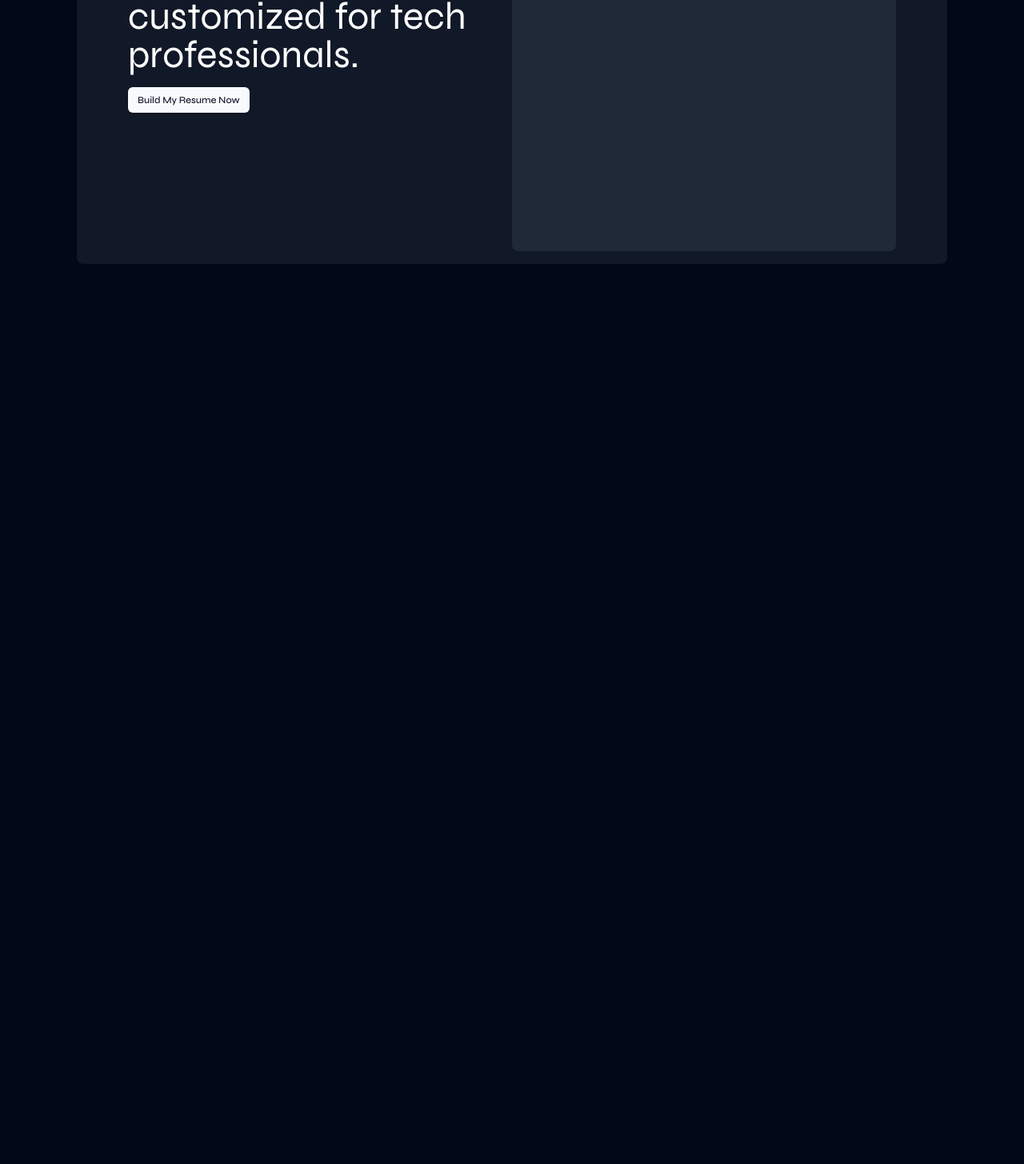
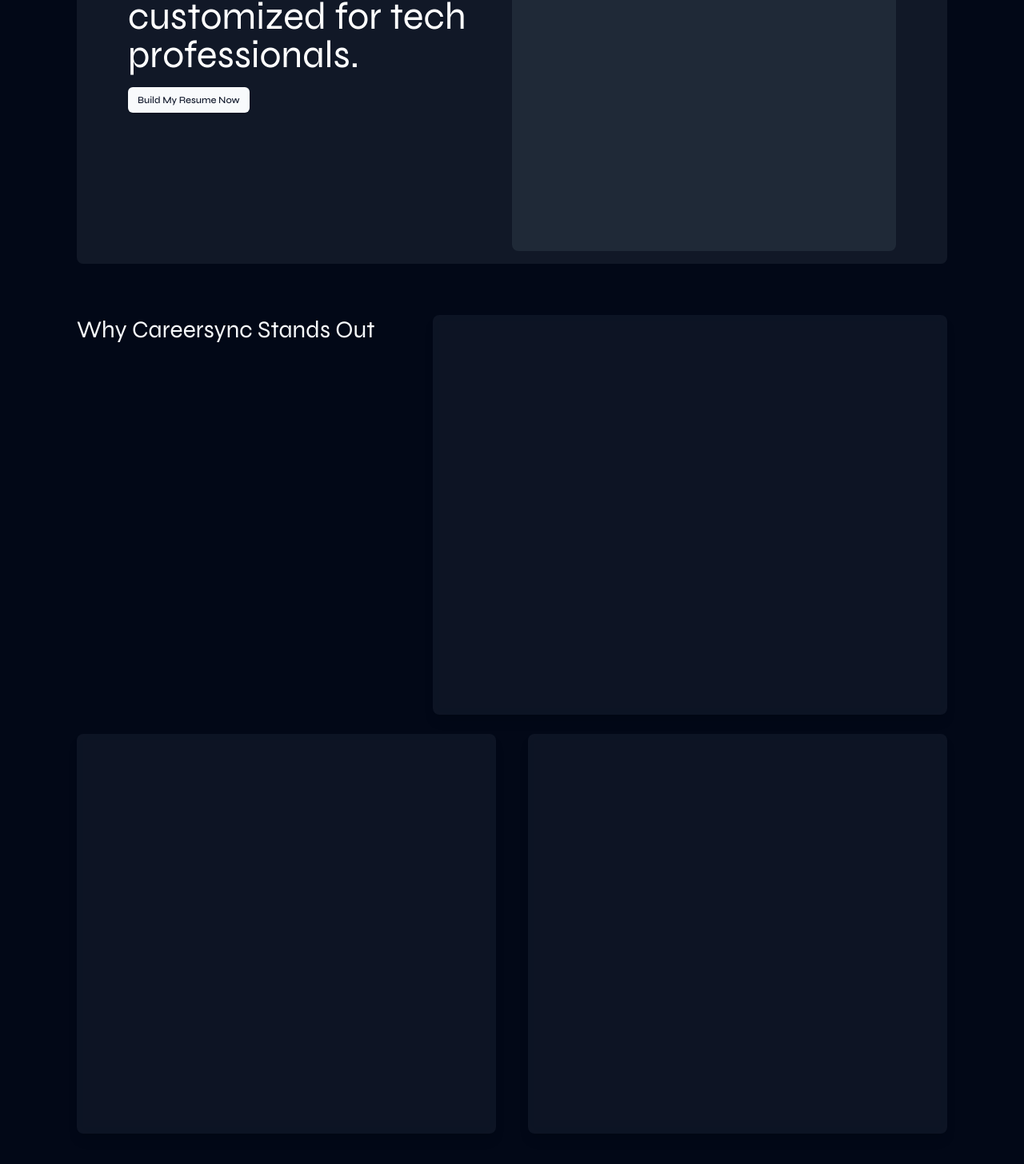
Before and after one commit to salmandotweb/career-sync, a Next.js app: page / in a window 1280 px wide. Shown: the part 460-1916 px from the top of the page at 80% size. Before the commit the page ends 822 px from the top, so only its background shows below. Built offline with nearby package versions, Linux system fonts and the light colour scheme.

Commit message:
features section

```diff
--- /dev/null
+++ b/src/components/Sections/Features.tsx
@@ -0,0 +1,18 @@
+const Features = () => {
+	return (
+		<div className="w-full flex flex-col items-start gap-6 my-16">
+			<div className="flex items-start gap-4 w-full">
+				<div className="flex flex-col items-start gap-4 w-[40%]">
+					<h1 className="text-3xl">Why Careersync Stands Out</h1>
+				</div>
+				<div className="w-[60%] rounded-lg bg-slate-800 h-[500px] backdrop-blur-md bg-opacity-40 p-4 shadow-lg"></div>
+			</div>
+			<div className="flex items-start w-full gap-10">
+				<div className="w-[50%] rounded-lg bg-slate-800 h-[500px] backdrop-blur-md bg-opacity-40 p-4 shadow-lg"></div>
+				<div className="w-[50%] rounded-lg bg-slate-800 h-[500px] backdrop-blur-md bg-opacity-40 p-4 shadow-lg"></div>
+			</div>
+		</div>
+	);
+};
+
+export default Features;
--- a/src/pages/index.tsx
+++ b/src/pages/index.tsx
@@ -1,4 +1,5 @@
 import Navbar from "@/components/Layout/Navbar";
+import Features from "@/components/Sections/Features";
 import Hero from "@/components/Sections/Hero";
 import Head from "next/head";
 
@@ -13,6 +14,7 @@
 			<div className="px-24">
 				<Navbar />
 				<Hero />
+				<Features />
 			</div>
 		</>
 	);
```
